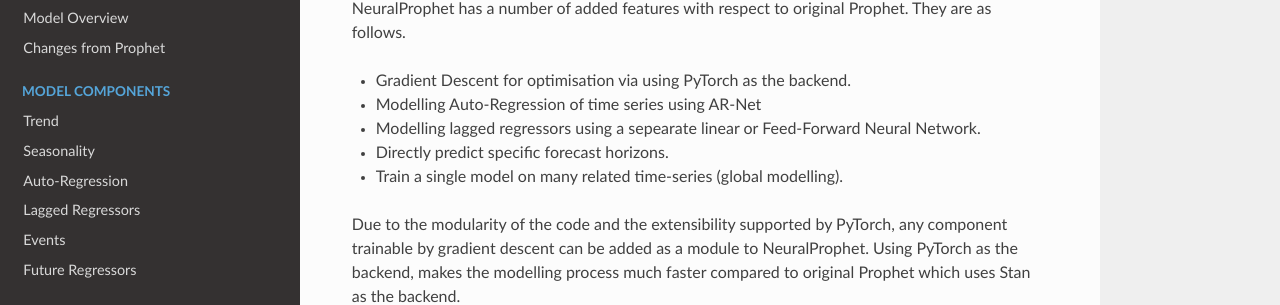
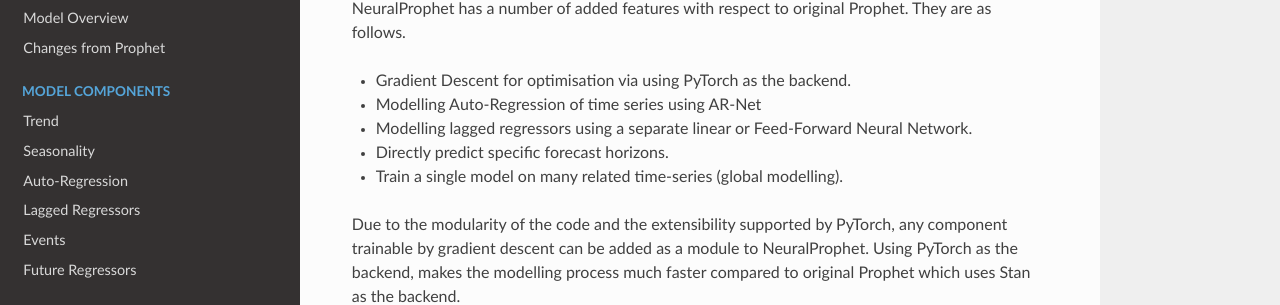
Before and after one commit to ourownstory/neural_prophet, an MkDocs documentation site: the page built from docs/source/changes-from-prophet.md, in a window 1280 px wide. Shown: the part 163-468 px from the top of the page. Built offline with MkDocs 1.6.1, drawn with Linux system fonts in a browser that asks for light colours; nearby versions of some CDN libraries.

Commit message:
fix typo

```diff
--- a/docs/source/changes-from-prophet.md
+++ b/docs/source/changes-from-prophet.md
@@ -5,7 +5,7 @@
 
 * Gradient Descent for optimisation via using PyTorch as the backend.
 * Modelling Auto-Regression of time series using AR-Net
-* Modelling lagged regressors using a sepearate linear or Feed-Forward Neural Network.
+* Modelling lagged regressors using a separate linear or Feed-Forward Neural Network.
 * Directly predict specific forecast horizons.
 * Train a single model on many related time-series (global modelling).
 
```
